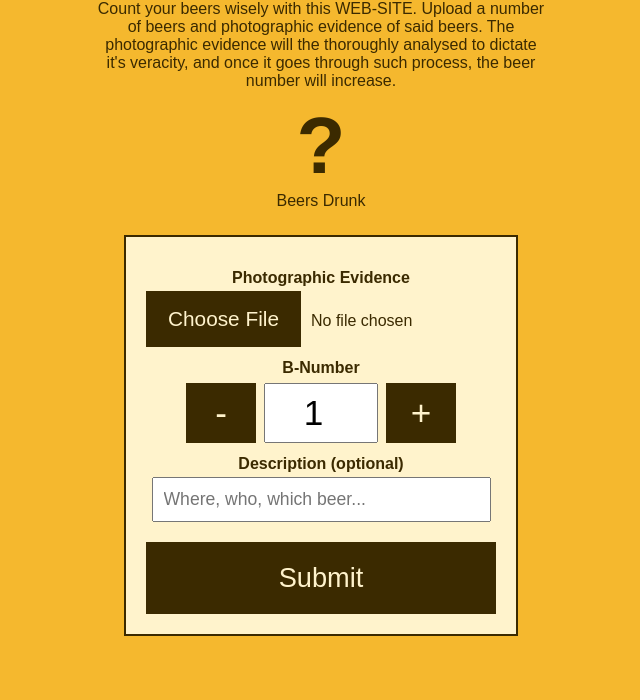
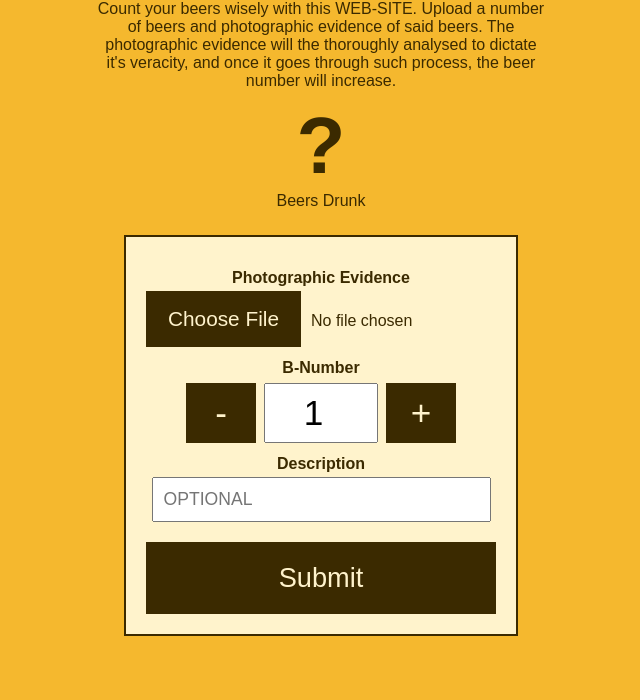
Before and after one commit to TreasureCanNot/ferventFocus, a plain HTML site: page beer.html in a window 1280 px wide. Shown: the part 100-800 px from the top of the page, without its empty margins (319-959 px from the left). Drawn offline with nearby package versions, Linux system fonts and the light colour scheme; no server answers.

Commit message:
smalltweek

```diff
--- a/beer.html
+++ b/beer.html
@@ -92,8 +92,8 @@
       <button type="button" class="step" id="plus">+</button>
     </div>
 
-    <label for="desc">Description (optional)</label>
-    <input type="text" id="desc" maxlength="140" placeholder="Where, who, which beer...">
+    <label for="desc">Description</label>
+    <input type="text" id="desc" maxlength="140" placeholder="OPTIONAL">
 
     <button type="submit" id="submit-btn">Submit</button>
   </form>
```
